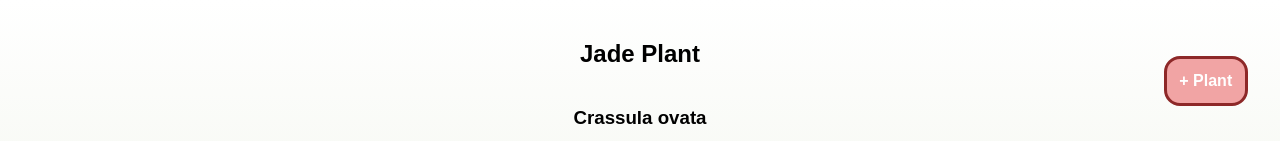
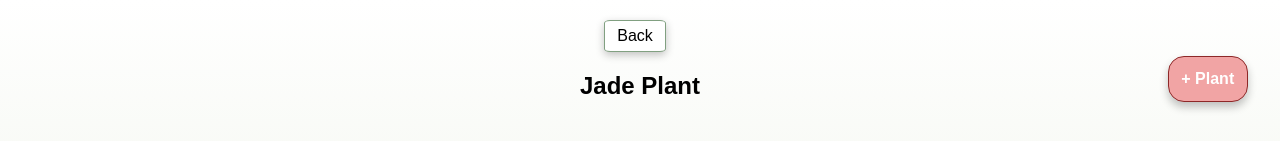
Before and after one commit to MarenOelixtown/plant-care-app, a Next.js app: page /overview/0323ad77-437 in a window 1280 px wide. Shown: the top 141 px of the page. Built offline with nearby package versions, Linux system fonts and the light colour scheme.

Commit message:
back button

```diff
--- a/components/NavigationAddPlant.js
+++ b/components/NavigationAddPlant.js
@@ -6,7 +6,7 @@ const AddPlant = styled.p`
   position: fixed;
   top: 2.5rem;
   right: 2rem;
-  border: 3px solid var(--secondary-stroke-color);
+  border: 1px solid var(--secondary-stroke-color);
   background-color: var(--secondary-bg-color);
   padding: 0.8rem 0.8rem;
   border-radius: 1rem;
@@ -14,6 +14,7 @@ const AddPlant = styled.p`
   text-decoration: none;
   font-weight: bold;
   z-index: 1000;
+  box-shadow: rgba(0, 0, 0, 0.24) 0 5px 8px;
   cursor: pointer;
   &:hover {
     color: var(--secondary-stroke-color);
--- a/components/PlantDetails.js
+++ b/components/PlantDetails.js
@@ -63,7 +63,21 @@ const StyledDiv = styled.div`
   padding: 10px;
   margin-top: 20px;
 `;
-
+const StyledBackButton = styled.button`
+  border: 1px solid #81a081;
+  font-size: 1em;
+  padding: 6px 12px;
+  border-radius: 10%;
+  box-shadow: rgba(0, 0, 0, 0.24) 0 3px 8px;
+  background-color: white;
+  margin-right: 10px;
+  transition: transform 0.3s ease;
+  &:hover {
+    transform: scale(1.05);
+    background-color: #81a081;
+    color: white;
+  }
+`;
 export default function PlantDetails({
   plants,
   isMyPlantFunction,
@@ -92,6 +106,9 @@ export default function PlantDetails({
 
   return (
     <StyledCard>
+      <StyledBackButton type="button" onClick={() => router.back()}>
+        Back
+      </StyledBackButton>
       <h2>{plant.name}</h2>
       <h3>{plant.botanical_name}</h3>
       <ButtonContainer>
```
